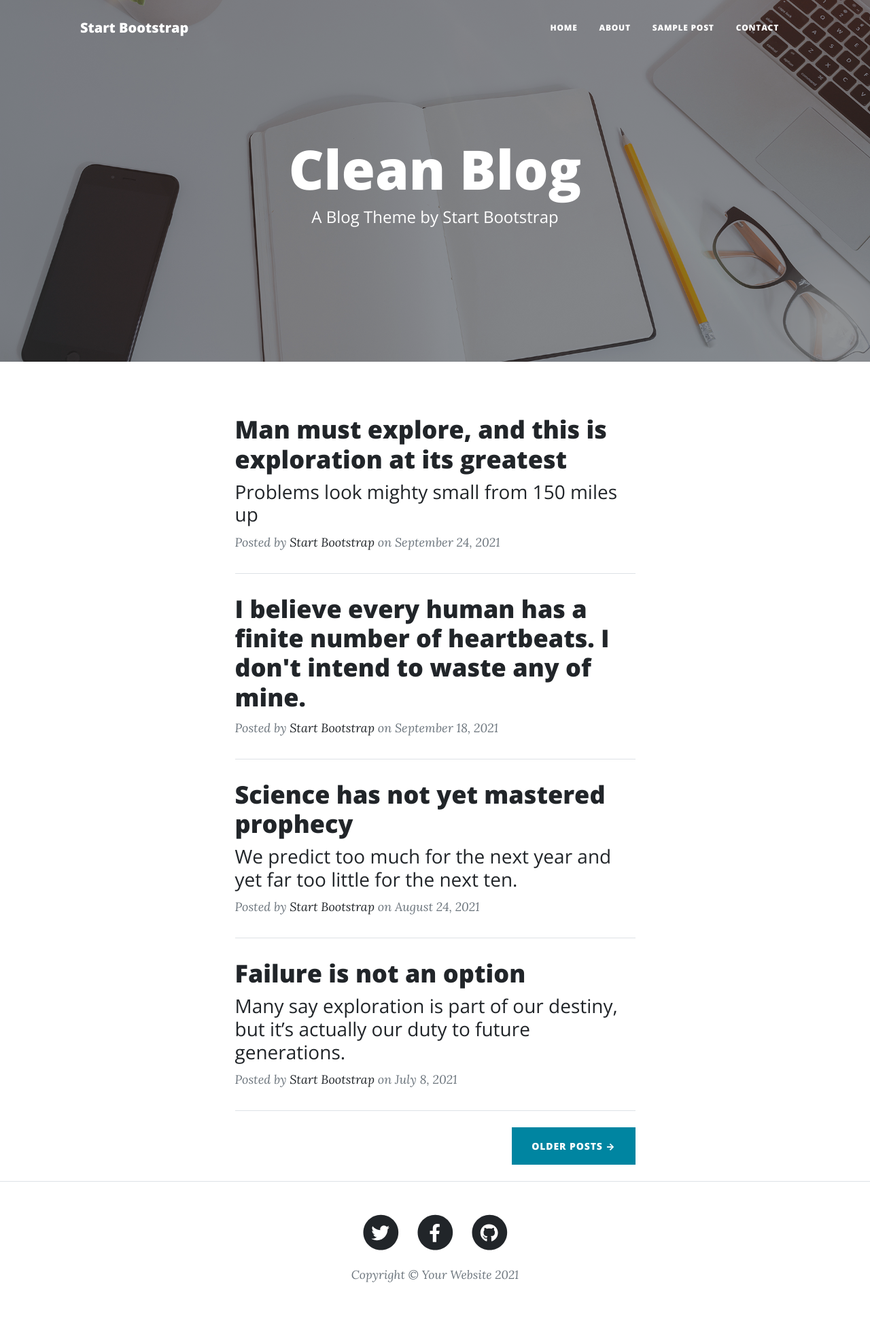
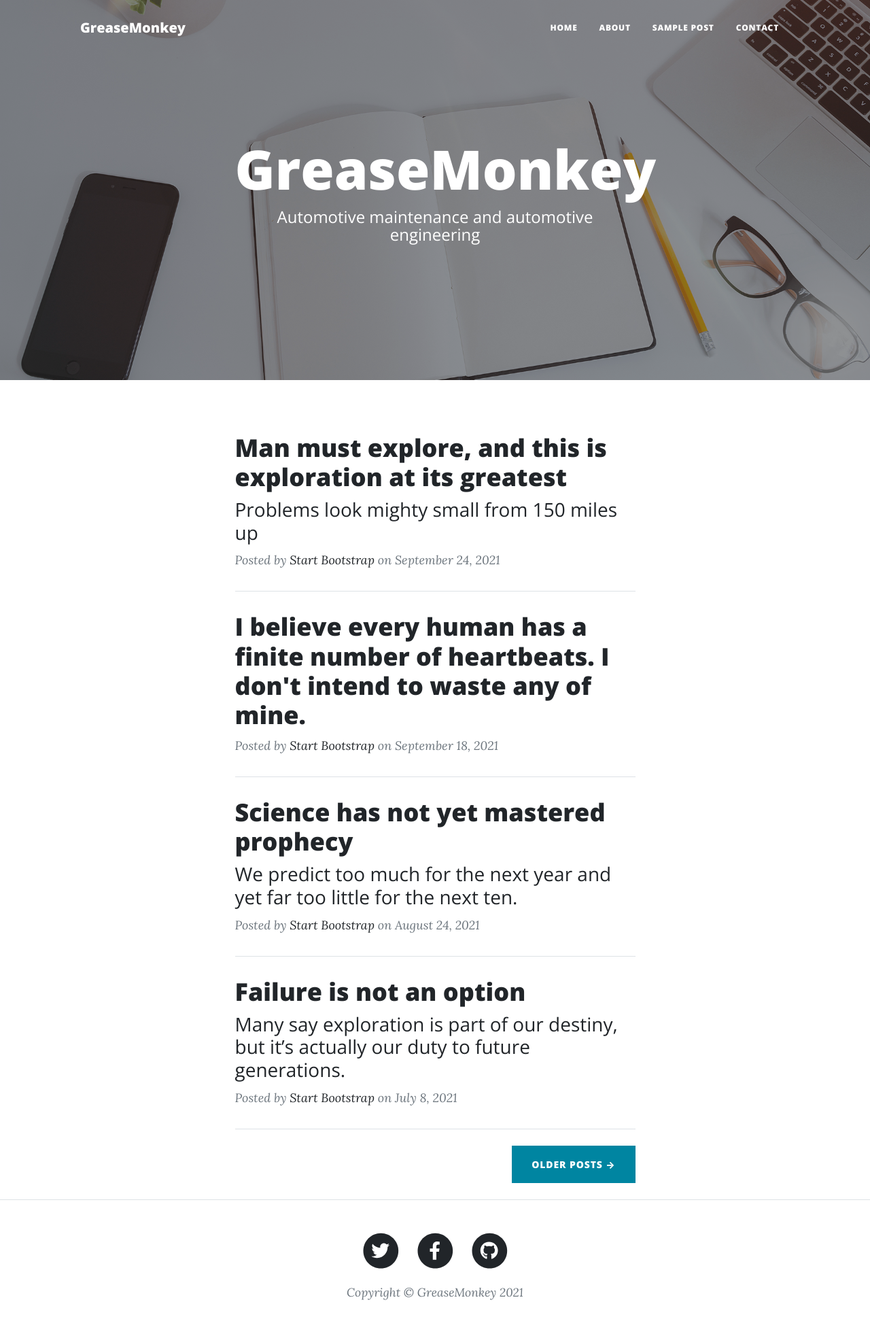
Before and after one commit to katuhito/katuProject001, a Django app: page / in a window 1280 px wide. Shown: the whole page at 68% size. Before the commit the page ends 1886 px from the top, so only its background shows below. Run offline with Django 3.2, Linux system fonts and the light colour scheme; some libraries are stand-ins or nearby versions.

Commit message:
index_html

```diff
--- a/katu001/templates/index.html
+++ b/katu001/templates/index.html
@@ -1,32 +1,33 @@
+{% load static %}
 <!DOCTYPE html>
-<html lang="en">
+<html lang="ja">
     <head>
         <meta charset="utf-8" />
         <meta name="viewport" content="width=device-width, initial-scale=1, shrink-to-fit=no" />
         <meta name="description" content="" />
         <meta name="author" content="" />
-        <title>Clean Blog - Start Bootstrap Theme</title>
-        <link rel="icon" type="image/x-icon" href="assets/favicon.ico" />
+        <title>GreaseMonkey</title>
+        <link rel="icon" type="image/x-icon" href="{% static 'assets/favicon.ico' %}" />
         <!-- Font Awesome icons (free version)-->
         <script src="https://use.fontawesome.com/releases/v5.15.3/js/all.js" crossorigin="anonymous"></script>
         <!-- Google fonts-->
         <link href="https://fonts.googleapis.com/css?family=Lora:400,700,400italic,700italic" rel="stylesheet" type="text/css" />
         <link href="https://fonts.googleapis.com/css?family=Open+Sans:300italic,400italic,600italic,700italic,800italic,400,300,600,700,800" rel="stylesheet" type="text/css" />
         <!-- Core theme CSS (includes Bootstrap)-->
-        <link href="css/styles.css" rel="stylesheet" />
+        <link href="{% static 'css/styles.css' %}" rel="stylesheet" />
     </head>
     <body>
         <!-- Navigation-->
         <nav class="navbar navbar-expand-lg navbar-light" id="mainNav">
             <div class="container px-4 px-lg-5">
-                <a class="navbar-brand" href="index.html">Start Bootstrap</a>
+                <a class="navbar-brand" href="{% url 'katu001:index' %}">GreaseMonkey</a>
                 <button class="navbar-toggler" type="button" data-bs-toggle="collapse" data-bs-target="#navbarResponsive" aria-controls="navbarResponsive" aria-expanded="false" aria-label="Toggle navigation">
                     Menu
                     <i class="fas fa-bars"></i>
                 </button>
                 <div class="collapse navbar-collapse" id="navbarResponsive">
                     <ul class="navbar-nav ms-auto py-4 py-lg-0">
-                        <li class="nav-item"><a class="nav-link px-lg-3 py-3 py-lg-4" href="index.html">Home</a></li>
+                        <li class="nav-item"><a class="nav-link px-lg-3 py-3 py-lg-4" href="{% url 'katu001:index' %}">Home</a></li>
                         <li class="nav-item"><a class="nav-link px-lg-3 py-3 py-lg-4" href="about.html">About</a></li>
                         <li class="nav-item"><a class="nav-link px-lg-3 py-3 py-lg-4" href="post.html">Sample Post</a></li>
                         <li class="nav-item"><a class="nav-link px-lg-3 py-3 py-lg-4" href="contact.html">Contact</a></li>
@@ -35,13 +36,13 @@
             </div>
         </nav>
         <!-- Page Header-->
-        <header class="masthead" style="background-image: url('assets/img/home-bg.jpg')">
+        <header class="masthead" style="background-image: url({% static 'assets/img/home-bg.jpg' %})">
             <div class="container position-relative px-4 px-lg-5">
                 <div class="row gx-4 gx-lg-5 justify-content-center">
                     <div class="col-md-10 col-lg-8 col-xl-7">
                         <div class="site-heading">
-                            <h1>Clean Blog</h1>
-                            <span class="subheading">A Blog Theme by Start Bootstrap</span>
+                            <h1>GreaseMonkey</h1>
+                            <span class="subheading">Automotive maintenance and automotive engineering</span>
                         </div>
                     </div>
                 </div>
@@ -116,7 +117,7 @@
                     <div class="col-md-10 col-lg-8 col-xl-7">
                         <ul class="list-inline text-center">
                             <li class="list-inline-item">
-                                <a href="#!">
+                                <a href="https://twitter.com/">
                                     <span class="fa-stack fa-lg">
                                         <i class="fas fa-circle fa-stack-2x"></i>
                                         <i class="fab fa-twitter fa-stack-1x fa-inverse"></i>
@@ -124,7 +125,7 @@
                                 </a>
                             </li>
                             <li class="list-inline-item">
-                                <a href="#!">
+                                <a href="https://www.facebook.com/">
                                     <span class="fa-stack fa-lg">
                                         <i class="fas fa-circle fa-stack-2x"></i>
                                         <i class="fab fa-facebook-f fa-stack-1x fa-inverse"></i>
@@ -132,7 +133,7 @@
                                 </a>
                             </li>
                             <li class="list-inline-item">
-                                <a href="#!">
+                                <a href="https://github.co.jp/">
                                     <span class="fa-stack fa-lg">
                                         <i class="fas fa-circle fa-stack-2x"></i>
                                         <i class="fab fa-github fa-stack-1x fa-inverse"></i>
@@ -140,7 +141,7 @@
                                 </a>
                             </li>
                         </ul>
-                        <div class="small text-center text-muted fst-italic">Copyright &copy; Your Website 2021</div>
+                        <div class="small text-center text-muted fst-italic">Copyright &copy; GreaseMonkey 2021</div>
                     </div>
                 </div>
             </div>
@@ -148,6 +149,6 @@
         <!-- Bootstrap core JS-->
         <script src="https://cdn.jsdelivr.net/npm/bootstrap@5.1.0/dist/js/bootstrap.bundle.min.js"></script>
         <!-- Core theme JS-->
-        <script src="js/scripts.js"></script>
+        <script src="{% static 'js/scripts.js' %}"></script>
     </body>
 </html>
```
